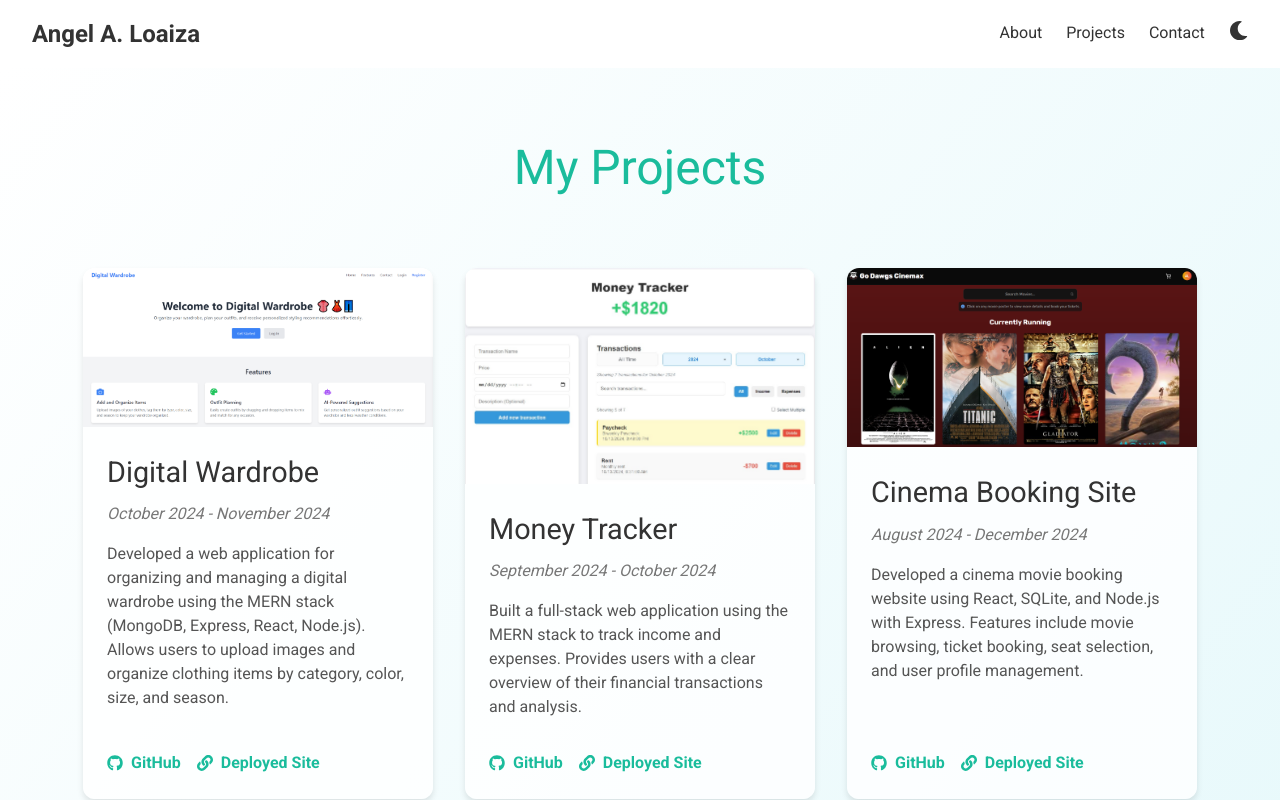
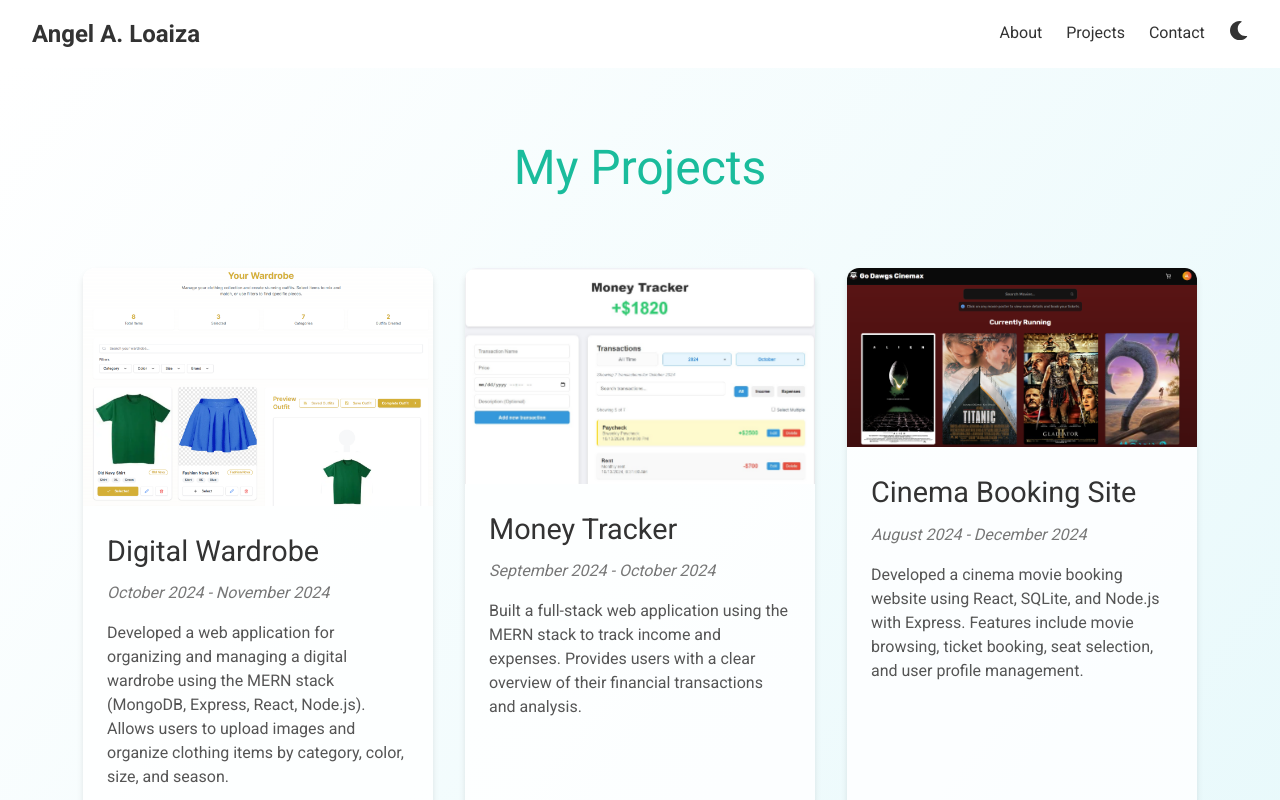
Before and after one commit to aal51282/aal51282.github.io, a Next.js app: page /projects in a window 1280 px wide. Shown: the top 800 px of the page. Built offline with nearby package versions, Linux system fonts and the light colour scheme; a web font is replaced by a local one.

Commit message:
Updated wardrobe.

```diff
--- a/src/app/projects/page.tsx
+++ b/src/app/projects/page.tsx
@@ -14,8 +14,8 @@
   {
     title: "Digital Wardrobe",
     image: "/images/digital-wardrobe.png",
-    githubLink: "https://github.com/aal51282/digital-wardrobe",
-    liveDemo: "https://digital-wardrobe-demo.com",
+    githubLink: "https://github.com/aal51282/wardrobe-wizard",
+    liveDemo: "https://wardrobe-wizard-nine.vercel.app/",
     description: [
       "Developed a web application for organizing and managing a digital wardrobe using the MERN stack (MongoDB, Express, React, Node.js).",
       "Allows users to upload images and organize clothing items by category, color, size, and season.",
```
Also changed, not shown: public/images/digital-wardrobe.png.
